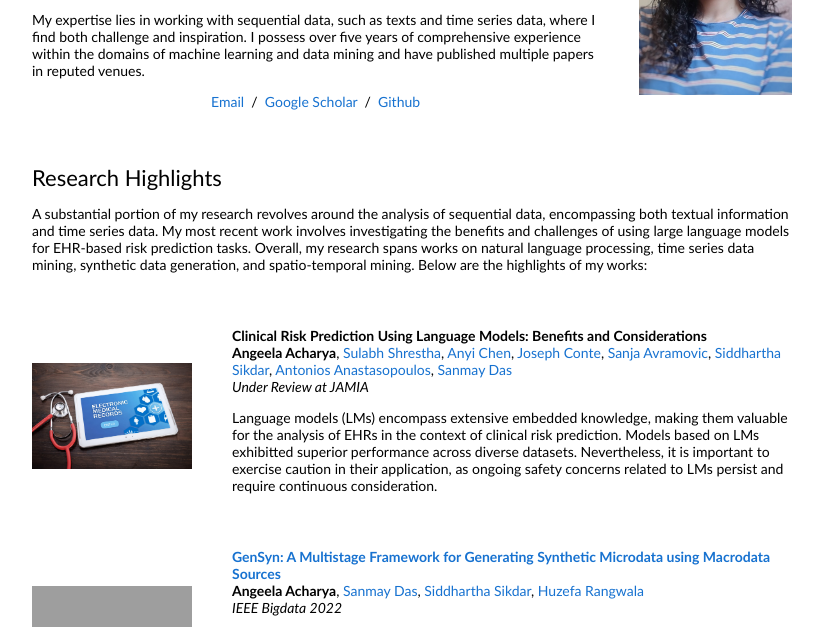
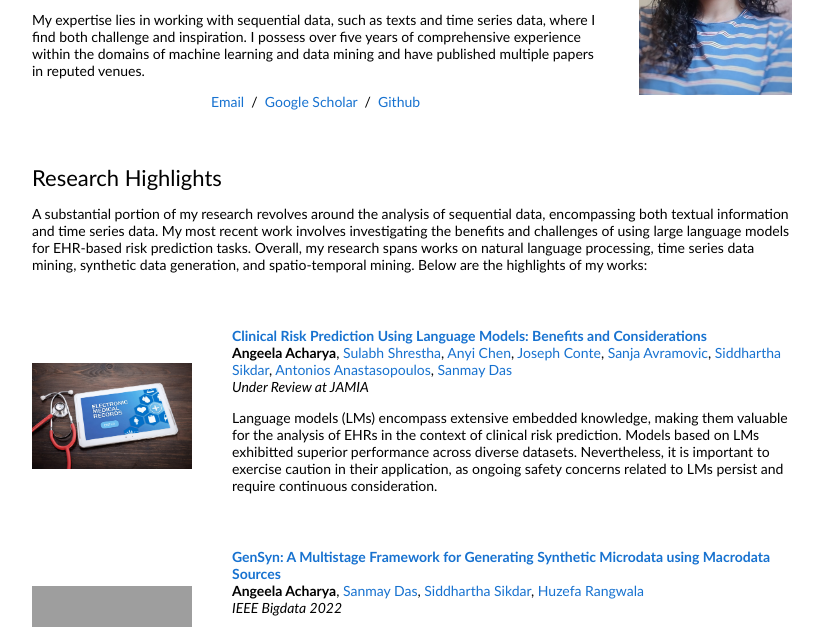
Before and after one commit to Angeela03/Angeela-resume, a plain HTML site: page index.html in a window 1280 px wide. Shown: the part 172-799 px from the top of the page, without its empty margins (228-1051 px from the left). Drawn offline with Linux system fonts and the light colour scheme; grey boxes are pictures that could not be loaded.

Commit message:
Add new paper

```diff
--- a/index.html
+++ b/index.html
@@ -62,7 +62,7 @@
 
         </td>
         <td style="padding:20px;width:75%;vertical-align:middle">
-          <!-- <a href="http://jonbarron.info/zipnerf"> -->
+          <a href="https://ieeexplore.ieee.org/document/10021001">
             <span class="papertitle">Clinical Risk Prediction Using Language Models: Benefits and Considerations</span>
           </a>
           <br>
```
